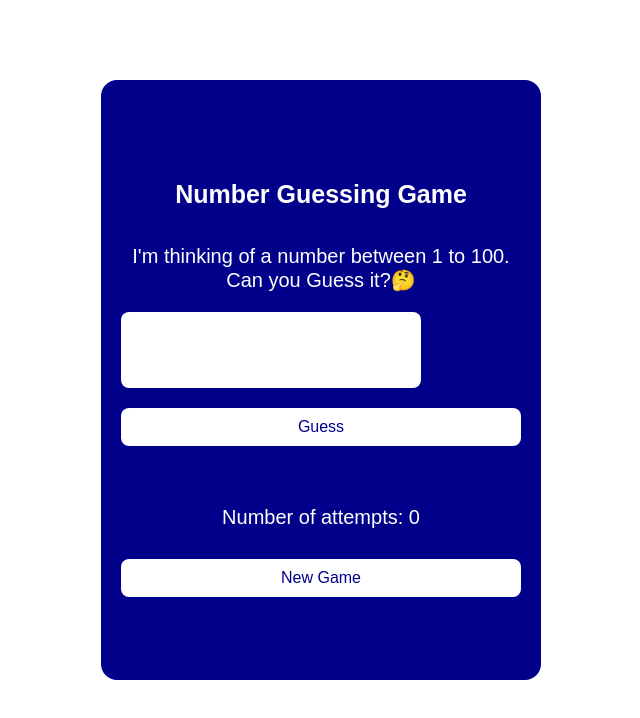
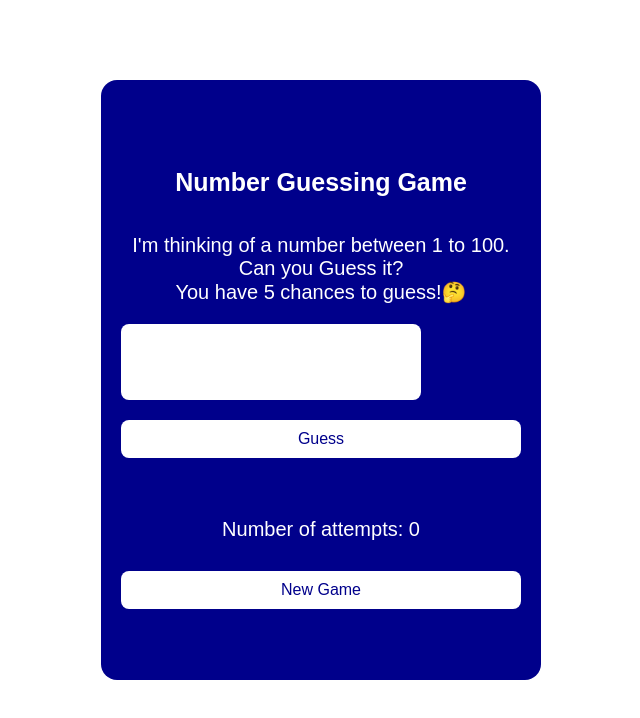
Before and after one commit to ikelsylvester/guessing-game, a plain HTML site: page index.html in a window 1280 px wide. Shown: the whole page, without its empty margins (319-959 px from the left). Drawn offline with Linux system fonts and the light colour scheme.

Commit message:
I made a change

```diff
--- a/index.html
+++ b/index.html
@@ -9,7 +9,7 @@
 <body>
     <div class="container">
         <h1>Number Guessing Game</h1>
-        <p>I'm thinking of a number between 1 to 100.<br>Can you Guess it?🤔</p>
+        <p>I'm thinking of a number between 1 to 100.<br>Can you Guess it? <br>You have 5 chances to guess!🤔</p>
         <input type="text" autocomplete="off" id="guessInput">
         <button id="guessButton" onclick="checkGuess()">Guess</button>
         <p id="message"></p>
```
